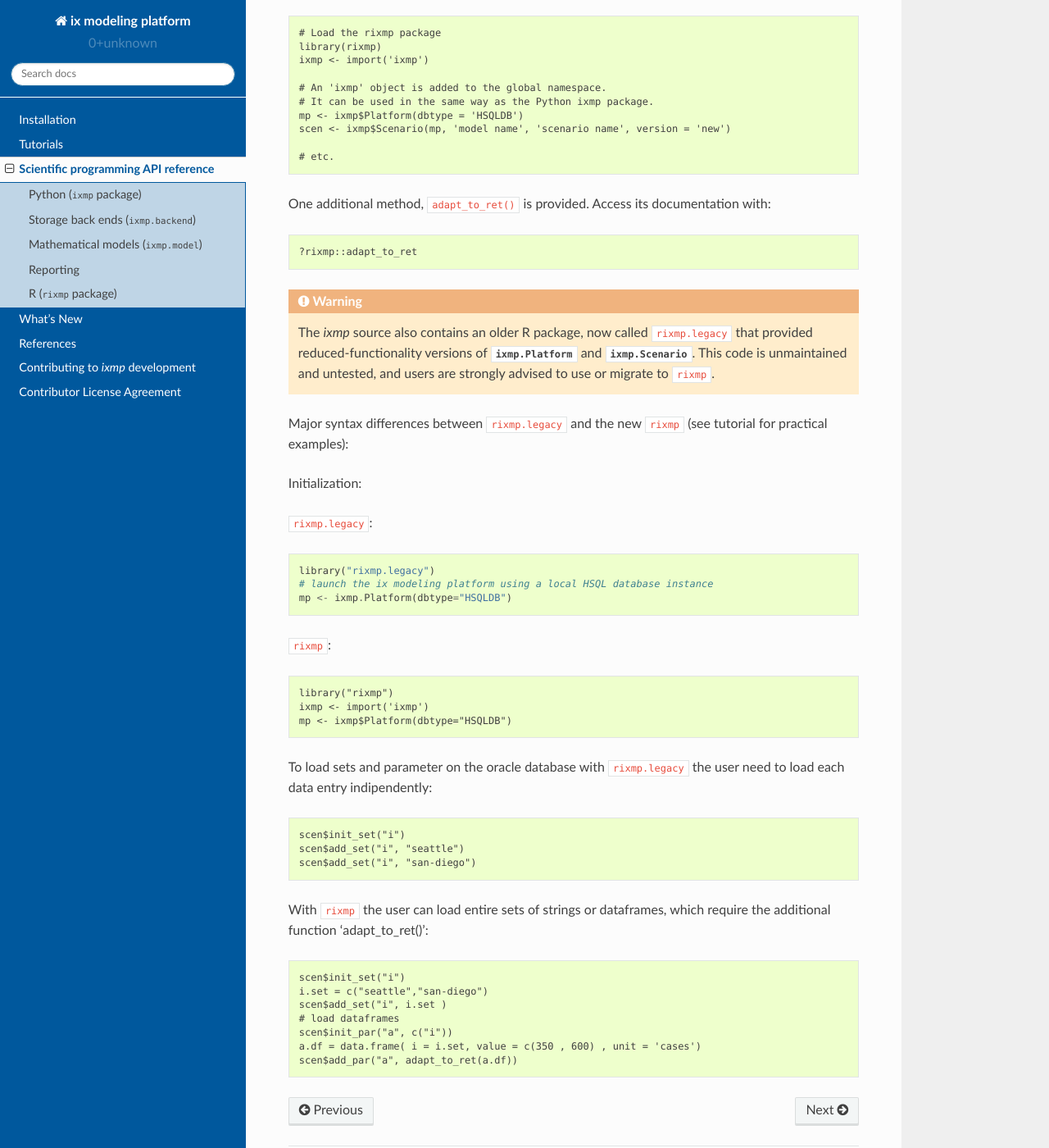
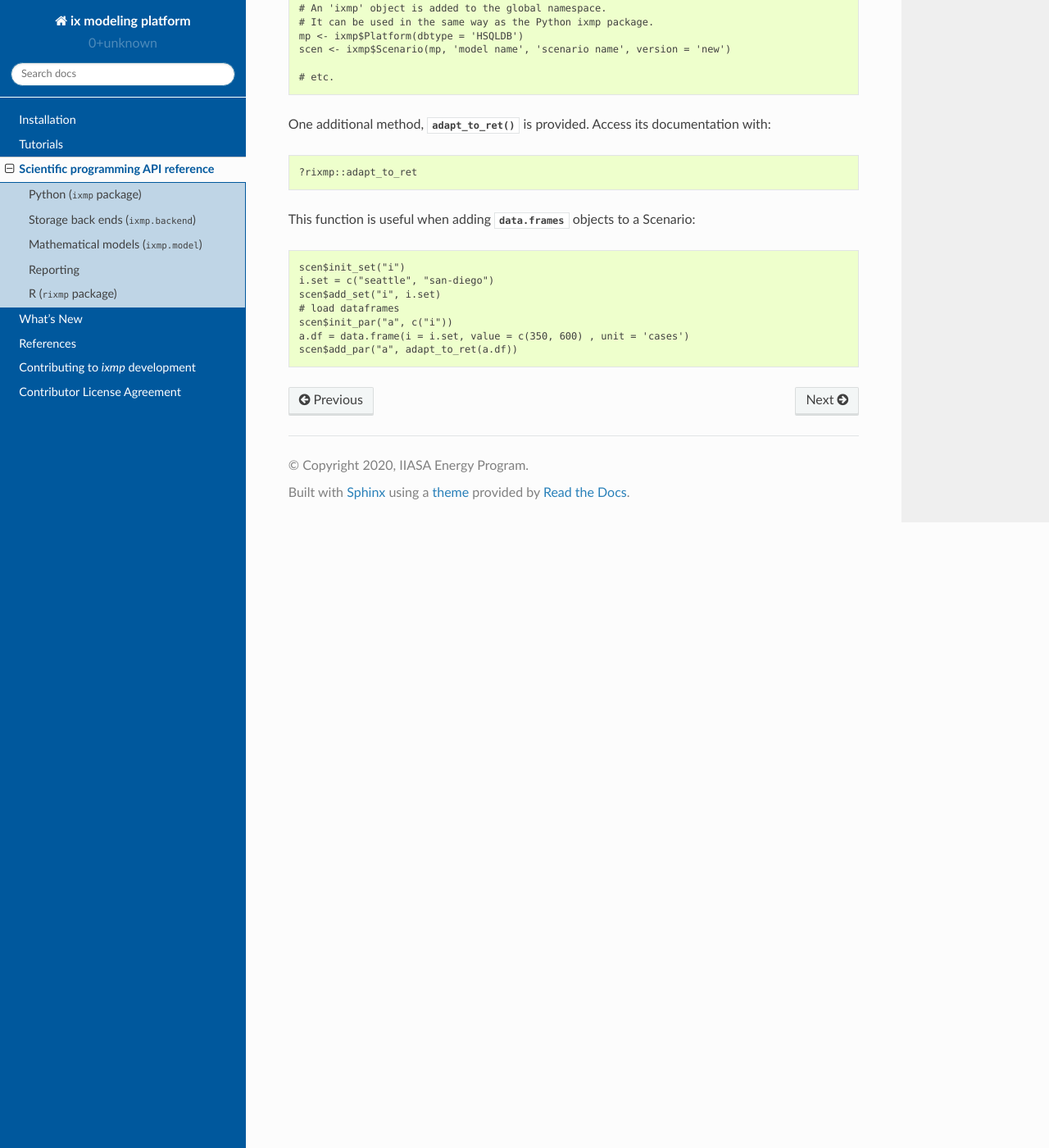
Before and after one commit to iiasa/ixmp, a Sphinx documentation site: the page built from doc/source/api.rst, in a window 1280 px wide and 1400 px high, scrolled down 983 px. Shown: the whole window at 82% size. Built offline with Sphinx 7.4.7 and the Read the Docs theme 2.0.0, drawn with Linux system fonts in a browser that asks for light colours; some of the changed text lies outside the part shown.

Commit message:
Update RELEASE_NOTES and docs

```diff
--- a/RELEASE_NOTES.rst
+++ b/RELEASE_NOTES.rst
@@ -6,7 +6,10 @@ All changes
 
 - `#254 <https://github.com/iiasa/ixmp/pull/254>`_: Remove deprecated items:
 
-  - `~/.local/ixmp` as a configuration location.
+  - ~/.local/ixmp as a configuration location.
+  - positional and ``dbtype=`` arguments to :class:`.Platform`/:class:`.JDBCBackend`.
+  - ``first_model_year=``, ``keep_sol=``, and ``scen=`` arguments to :meth:`~.Scenario.clone`.
+  - ``rixmp.legacy``, an earlier version of :ref:`the R interface <rixmp>` that did not use reticulate.
 - `#261 <https://github.com/iiasa/ixmp/pull/261>`_: Increase minimum pandas
   version to 1.0; adjust for `API changes and deprecations <https://pandas.pydata.org/pandas-docs/version/1.0.0/whatsnew/v1.0.0.html#backwards-incompatible-api-changes>`_.
 - `#243 <https://github.com/iiasa/ixmp/pull/243>`_: Add :meth:`.export_timeseries_data` to write data for multiple scenarios to CSV.
--- a/doc/source/api.rst
+++ b/doc/source/api.rst
@@ -13,20 +13,13 @@ On separate pages:
    api-model
    reporting
 
-On this page:
-
-.. contents::
-   :local:
-   :depth: 3
-
-
 .. _rixmp:
 
 R (``rixmp`` package)
 ---------------------
 
 An R interface to the `ixmp` is provided by the ``rixmp`` package.
-``rixmp`` uses the `reticulate <https://rstudio.github.io/reticulate/>`_ R-to-Python adapter to provide all the features of the :mod:`ixmp` *Python* package::
+``rixmp`` uses the `reticulate <https://rstudio.github.io/reticulate/>`_ R-to-Python adapter to provide access to all features of the :mod:`ixmp` *Python* package::
 
     # Load the rixmp package
     library(rixmp)
@@ -39,42 +32,17 @@ An R interface to the `ixmp` is provided by the ``rixmp`` package.
 
     # etc.
 
-One additional method, ``adapt_to_ret()`` is provided. Access its documentation with::
+One additional method, :meth:`adapt_to_ret` is provided.
+Access its documentation with::
 
     ?rixmp::adapt_to_ret
 
-.. warning::
-   The *ixmp* source also contains an older R package, now called ``rixmp.legacy`` that provided reduced-functionality versions of :class:`ixmp.Platform` and :class:`ixmp.Scenario`.
-   This code is unmaintained and untested, and users are strongly advised to use or migrate to ``rixmp``.
-
-Major syntax differences between ``rixmp.legacy`` and the new ``rixmp`` (see tutorial for practical examples):
-
-Initialization:
-
-``rixmp.legacy``::
-
-    library("rixmp.legacy")
-    # launch the ix modeling platform using a local HSQL database instance
-    mp <- ixmp.Platform(dbtype="HSQLDB")
-
-``rixmp``::
-
-    library("rixmp")
-    ixmp <- import('ixmp')
-    mp <- ixmp$Platform(dbtype="HSQLDB")
-
-To load sets and parameter on the oracle database with ``rixmp.legacy`` the user need to load each data entry indipendently::
+This function is useful when adding :class:`data.frames` objects to a Scenario::
 
     scen$init_set("i")
-    scen$add_set("i", "seattle")
-    scen$add_set("i", "san-diego")
-
-With ``rixmp`` the user can load entire sets of strings or dataframes, which require the additional function 'adapt_to_ret()'::
-
-    scen$init_set("i")
-    i.set = c("seattle","san-diego")
-    scen$add_set("i", i.set )
+    i.set = c("seattle", "san-diego")
+    scen$add_set("i", i.set)
     # load dataframes
     scen$init_par("a", c("i"))
-    a.df = data.frame( i = i.set, value = c(350 , 600) , unit = 'cases')
+    a.df = data.frame(i = i.set, value = c(350, 600) , unit = 'cases')
     scen$add_par("a", adapt_to_ret(a.df))
```
Also changed, not shown: doc/source/install.rst (+10 -21 lines).
